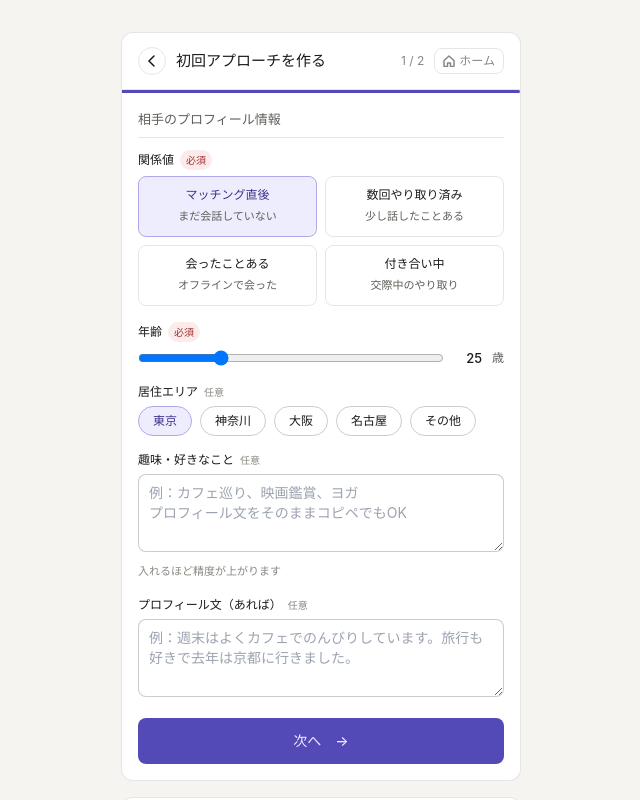
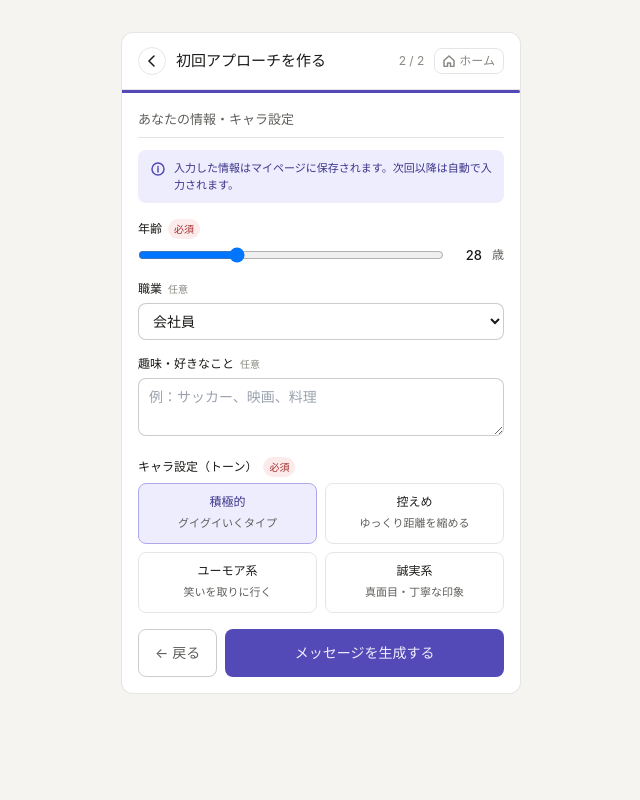
Before and after one commit to baconkobayashi/lovenavi, a React (Vite) app in the folder develop/: page /first-approach in a window 1280 px wide. Both pictures are taken after a click on the button "次へ →". Shown: the top 800 px of the page, without its empty margins (319-959 px from the left). Built offline with nearby package versions, Linux system fonts and the light colour scheme.

Commit message:
初回アプローチstepに

```diff
--- a/develop/src/pages/FirstApproachPage.tsx
+++ b/develop/src/pages/FirstApproachPage.tsx
@@ -106,7 +106,7 @@ export default function FirstApproachPage() {
     <div className="flex min-h-screen justify-center bg-page px-4 py-8">
       <div className="w-full max-w-[400px]">
         {/* ステップ1 */}
-        <div className="frame mb-4">
+        {step === 1 && <div className="frame mb-4">
           <div className="flex items-center gap-[10px] border-b border-black/10 px-4 py-[14px]">
             <button
               onClick={() => navigate('/home')}
@@ -233,16 +233,16 @@ export default function FirstApproachPage() {
             </div>
 
             <button
-              onClick={() => setStep(2)}
+              onClick={() => { setStep(2); window.scrollTo(0, 0) }}
               className="w-full cursor-pointer rounded-md border-none bg-brand py-[13px] text-sm font-medium text-brand-light"
             >
               次へ　→
             </button>
           </div>
-        </div>
+        </div>}
 
         {/* ステップ2 */}
-        <div className="frame">
+        {step === 2 && <div className="frame">
           <div className="flex items-center gap-[10px] border-b border-black/10 px-4 py-[14px]">
             <button
               onClick={() => setStep(1)}
@@ -364,7 +364,7 @@ export default function FirstApproachPage() {
               </button>
             </div>
           </div>
-        </div>
+        </div>}
       </div>
     </div>
   )
```
